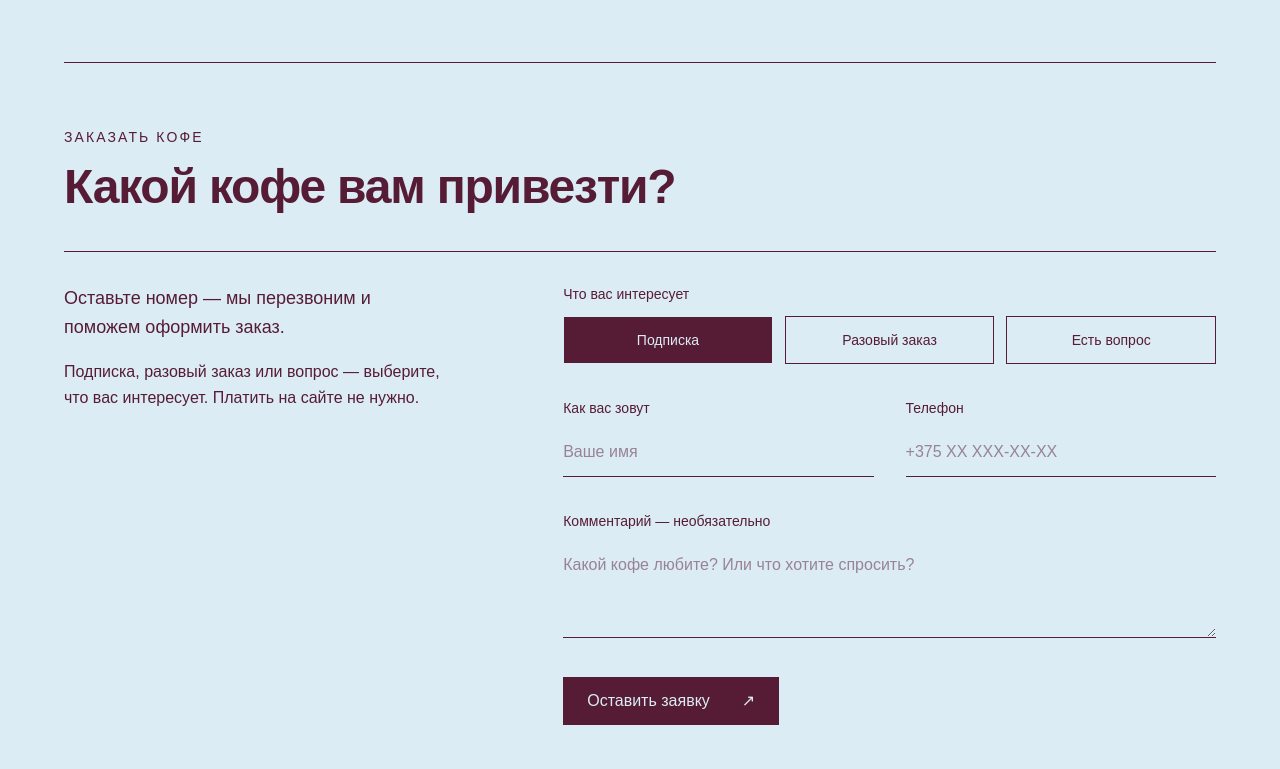
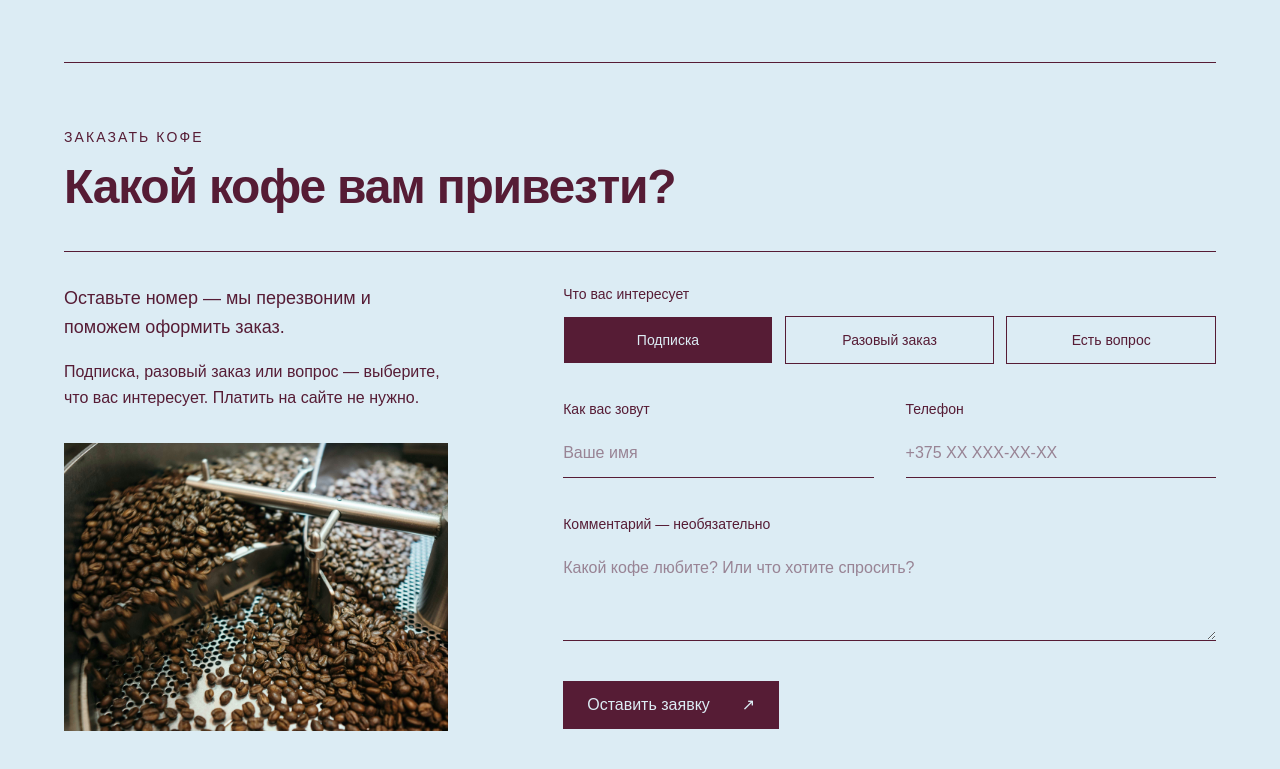
Before and after one commit to ViktoryiaaGunko/kvarta-landing, a Next.js app: page / in a window 1280 px wide. Shown: the part 2838-3607 px from the top of the page. Built offline with nearby package versions, Linux system fonts and the light colour scheme; a web font is replaced by a local one.

Commit message:
Add request section image

```diff
--- a/app/page.tsx
+++ b/app/page.tsx
@@ -255,6 +255,8 @@ export default function Home() {
                             выберите, что вас интересует.
                             Платить на сайте не нужно.
                         </p>
+
+                        <img src="/request.jpg" alt="Кофейные зёрна и упаковка для заказа" className="mt-8 aspect-[4/3] w-full max-w-sm object-cover" />
                     </div>
 
                     <LeadForm />
```
Also changed, not shown: public/request.jpg (added).
